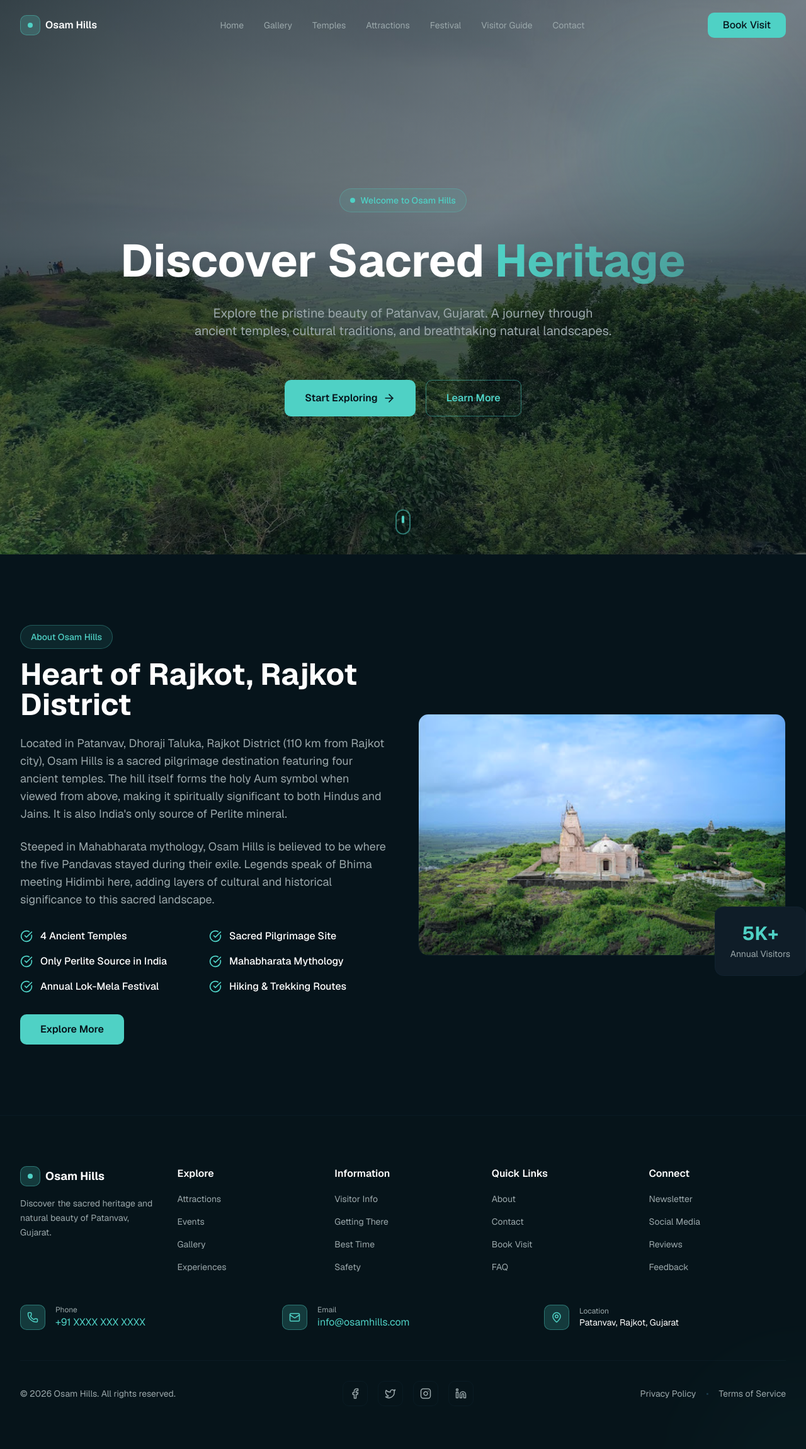
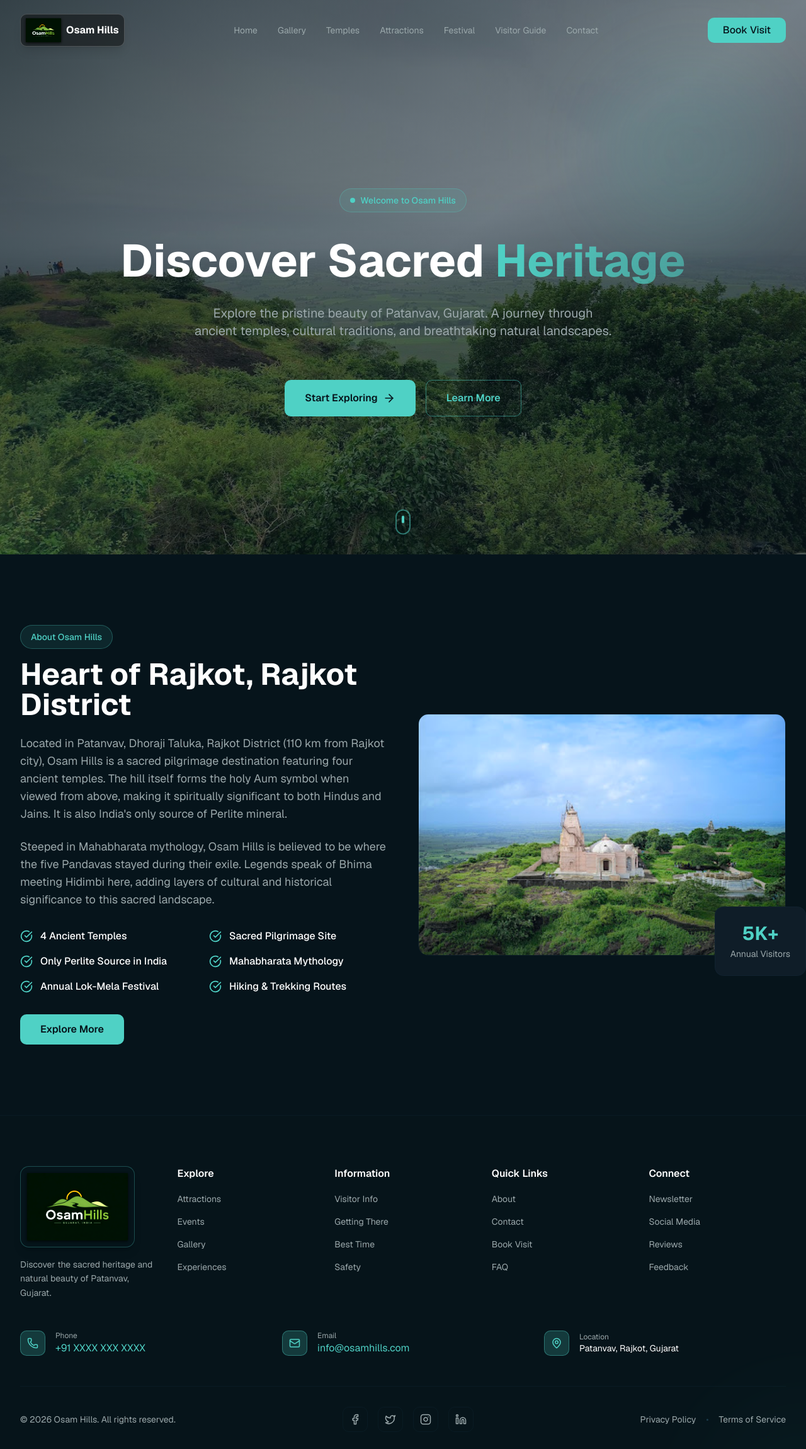
Before and after one commit to Akipatel44/OsamVista, a Next.js app: page / in a window 1280 px wide. Shown: the top 2300 px of the page at 63% size. Built offline with nearby package versions, Linux system fonts and the light colour scheme.

Commit message:
Add Osam Hills logo to footer and navbar components for improved branding

```diff
--- a/components/footer.tsx
+++ b/components/footer.tsx
@@ -2,6 +2,7 @@
 
 import { motion } from 'framer-motion'
 import { Mail, Phone, MapPin, Facebook, Twitter, Instagram, Linkedin } from 'lucide-react'
+import Image from 'next/image'
 
 export function Footer() {
   const currentYear = new Date().getFullYear()
@@ -54,11 +55,14 @@ export function Footer() {
               viewport={{ once: true }}
               transition={{ duration: 0.6 }}
             >
-              <div className="flex items-center gap-2 mb-4">
-                <div className="w-8 h-8 rounded-lg bg-accent/20 border border-accent/40 flex items-center justify-center">
-                  <div className="w-2 h-2 rounded-full bg-accent" />
-                </div>
-                <span className="text-white font-bold text-lg">Osam Hills</span>
+              <div className="mb-4 inline-flex rounded-xl border border-accent/30 bg-background/80 p-2.5 shadow-lg">
+                <Image
+                  src="/OsamHillsLogo.png"
+                  alt="Osam Hills Logo"
+                  width={674}
+                  height={188}
+                  className="h-auto w-36 object-contain brightness-125 contrast-125 drop-shadow-[0_1px_2px_rgba(0,0,0,0.8)] sm:w-40"
+                />
               </div>
               <p className="text-muted text-sm leading-relaxed">
                 Discover the sacred heritage and natural beauty of Patanvav, Gujarat.
--- a/components/navbar.tsx
+++ b/components/navbar.tsx
@@ -4,6 +4,7 @@ import { useState, useEffect } from 'react'
 import { Menu, X } from 'lucide-react'
 import { motion } from 'framer-motion'
 import Link from 'next/link'
+import Image from 'next/image'
 
 export function Navbar() {
   const [isScrolled, setIsScrolled] = useState(false)
@@ -39,18 +40,36 @@ export function Navbar() {
       transition={{ duration: 0.6 }}
     >
       <div className="max-w-7xl mx-auto px-4 sm:px-6 lg:px-8">
-        <div className="flex items-center justify-between h-16 sm:h-20">
+        <div className="flex items-center justify-between h-20 sm:h-24">
           {/* Logo */}
           <motion.div
             initial={{ opacity: 0 }}
             animate={{ opacity: 1 }}
             transition={{ delay: 0.2 }}
-            className="flex items-center gap-2"
+            className={`flex items-center gap-2 rounded-lg border px-2 py-1.5 shadow-lg backdrop-blur-sm transition-all ${
+              isScrolled
+                ? 'border-accent/35 bg-background/90'
+                : 'border-white/20 bg-black/45'
+            }`}
           >
-            <div className="w-8 h-8 rounded-lg bg-accent/20 border border-accent/40 flex items-center justify-center">
-              <div className="w-2 h-2 rounded-full bg-accent" />
+            <div className="relative w-12 sm:w-14">
+              <Image
+                src="/OsamHillsLogo.png"
+                alt="Osam Hills Logo"
+                width={674}
+                height={188}
+                priority
+                className="h-auto w-full object-contain contrast-125 brightness-125 drop-shadow-[0_1px_2px_rgba(0,0,0,0.85)]"
+              />
             </div>
-            <span className="text-white font-semibold hidden sm:inline">Osam Hills</span>
+            <motion.span
+              initial={{ opacity: 0 }}
+              animate={{ opacity: 1 }}
+              transition={{ delay: 0.3 }}
+              className="hidden sm:inline text-white font-bold text-sm sm:text-base whitespace-nowrap"
+            >
+              Osam Hills
+            </motion.span>
           </motion.div>
 
           {/* Desktop Navigation */}
```
Also changed, not shown: public/OsamHillsLogo.png (added).
